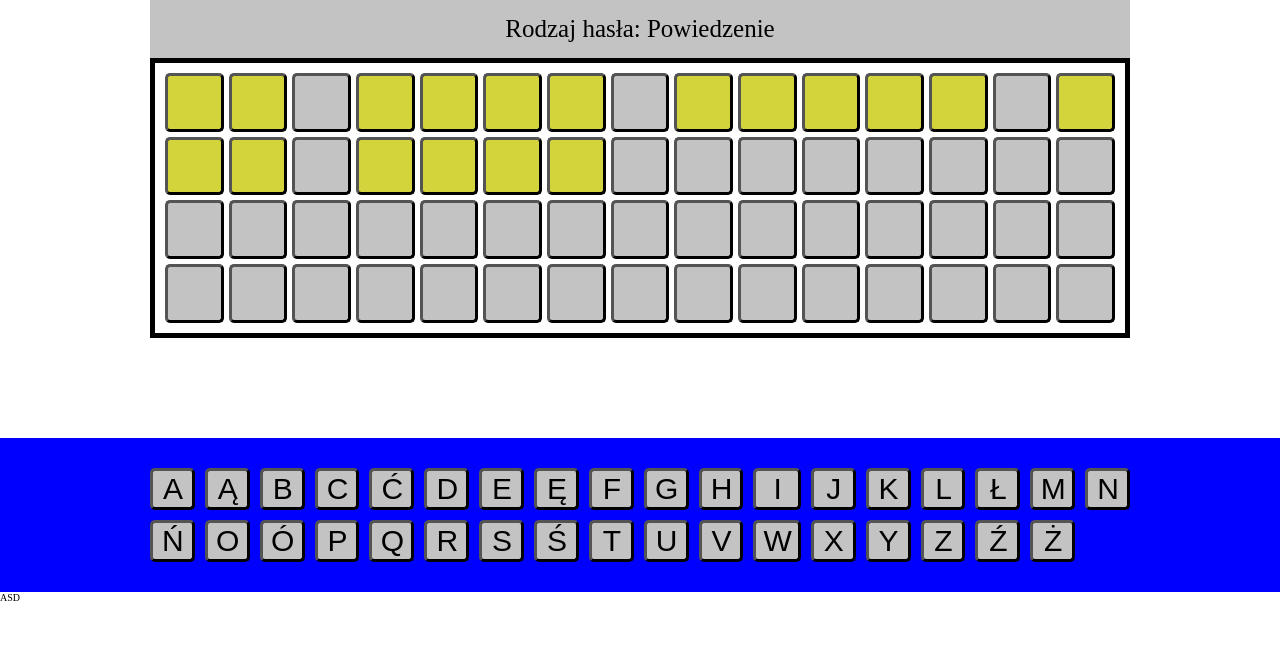
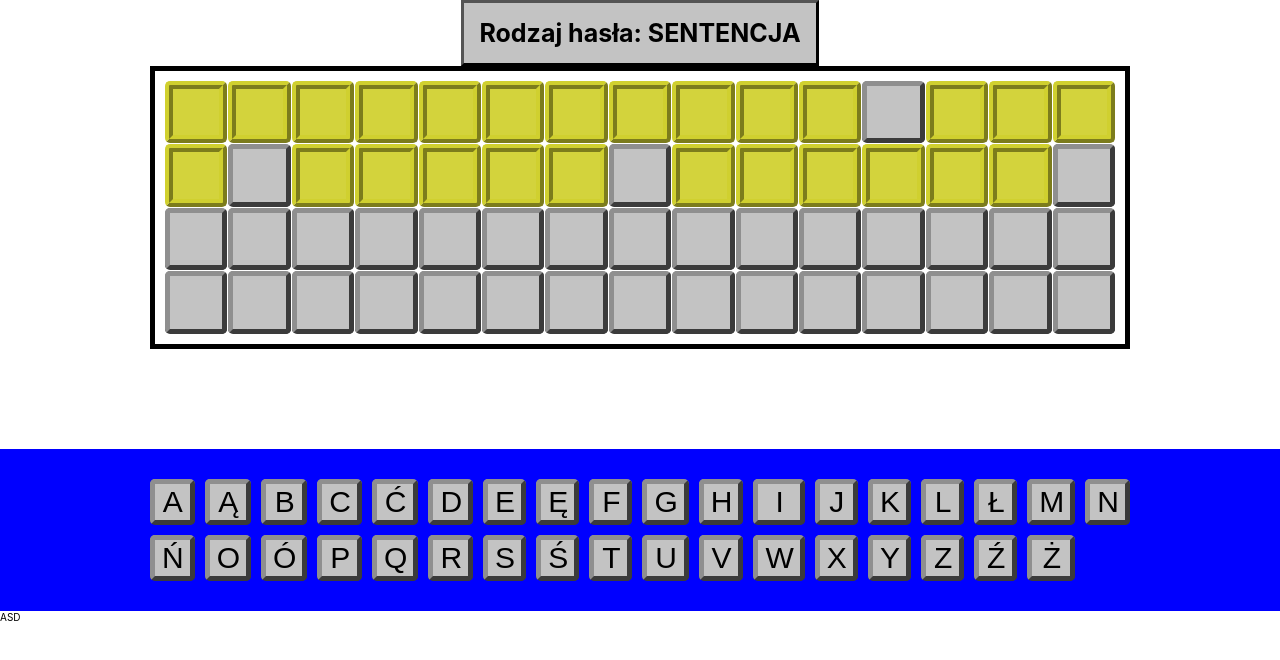
Before and after one commit to adriansokolowski/WheelOfFortune, a plain HTML site: page index.html in a window 1280 px wide. Drawn offline with Linux system fonts and the light colour scheme.

Commit message:
Change strcture.

```diff
--- a/assets/clues.js
+++ b/assets/clues.js
@@ -19,6 +19,17 @@ const clues = [
         category: "Osoba",
         clue: "Margaret thatcher"
     },
-
+    {
+        category: "Osoba",
+        clue: "Gaius Julius Caesar"
+    },
+    {
+        category: "Przysłowie",
+        clue: "Jak sobie pościelesz tak się wyśpisz"
+    },
+    {
+        category: "Sentencja",
+        clue: "Powtarzanie jest matką wiedzy"
+    }
 
 ];
--- a/assets/logic.js
+++ b/assets/logic.js
@@ -1,53 +1,80 @@
 const game = {
-    currentSentence: null, //aktualnie pobrane hasło
-    currentSentenceLetters: null
+    currentClue: null, // <= current randomized clue from clues object
+    currentClueLetters: null, // <= all letters in clue
+    attempts: 5, // <= attempts didnt used yet
+    tilesContainer: document.querySelector("#tiles"), // <= letter board container
+    tiles: document.querySelectorAll(".tile"), // <= every tile in letter board
+    lettersContainer: document.querySelector("#letters"), // <= click buttons container
+    playersContainer: document.querySelector("#players"), // <= players container
+    letterButtons: ["a","ą","b","c","ć","d","e","ę","f","g","h","i","j","k",
+    "l","ł","m","n","ń","o","ó","p","q","r","s","ś","t","u","v",
+    "w","x","y","z","ź","ż"], // <= alphabetical letters for buttons
+
+    getRandomClue() {
+        const max = clues.length-1; // how many clues in clue object
+        const min = 0;
+        const rand = Math.floor(Math.random()*(max-min+1)+min); // get random number
+
+        let category = document.querySelector("#clue"); // get clue span element
+
+        category.innerText = clues[rand].category;
+
+        this.currentClue = clues[rand].clue.toUpperCase();
+        this.currentClueLetters = this.currentClue.replace(/ /g, "");
+
+        this.tiles.forEach(function( tile, index ) {
+            // tile == tile div
+            if (index < clues[rand].clue.length && clues[rand].clue[index] != " ") {
+                //tile.innerHTML = clues[rand].clue[index].toUpperCase();
+                tile.className = "tile-active";
+
             }
-
-// losujemy hasło
-
-const randomize = ( max, min ) => { return Math.floor(Math.random()*(max-min+1)+min); }
-
-const rand = randomize(clues.length - 1, 0);
-
-const totalCells = 60;
-let count = 0;
-let tiles = document.querySelectorAll(".tile");
-let row = 1;
-let spaces = 0;
-
-category = document.querySelector("#category");
-
-category.innerHTML = "Rodzaj hasła: " + clues[rand].category;
-
-tiles.forEach(function( tile, index ) {
-
-    if ( clues[rand].clue[index] == " "){
-        spaces++
-    }
-
-    if (index === 14 && spaces == 2 ) {
-        row = 1;
-    }
-    if (index === 28) {
-        row = 2;
-    }
-
-     if (index < clues[rand].clue.length && clues[rand].clue[index] != " ") {
-        // tiles[index].innerHTML = clues[rand].clue[index].toUpperCase();
-        tiles[index].className = "tile-active";
-    }
-
           });
 
-let przyciski = document.querySelectorAll(".letter");
+    },
+    generateButtons() {
+       this.letterButtons.forEach(letter => {
+            const button = document.createElement("button");
+            button.classList.add("letter");
+            button.type = "button";
+            button.dataset.letter = letter.toUpperCase(); // add letter to button data
+            button.innerText = letter.toUpperCase();
+            this.lettersContainer.appendChild(button);
+        });
+    },
 
-let elemLetters = document.querySelector("#letters");
-
-elemLetters.addEventListener("click", e => {
+    setButtonEvents() {
+        this.lettersContainer.addEventListener("click", e => {
             if (e.target.nodeName.toUpperCase() === "BUTTON" && e.target.classList.contains("letter")) {
-        const letter = e.target.innerHTML;
-        console.log(letter); //na razie wypiszmy literę w konsoli
-        e.target.disabled = true;
+                const letter = e.target.dataset.letter;
+                this.checkLettersInBoard(letter);
+                e.target.disabled = true; // disable button
             }
         }
         );
+    },
+
+    checkLettersInBoard(letter){
+        if (this.currentClue.includes(letter)) { // if clicked letter exists in clue
+            for (let i=0; i<this.currentClue.length; i++) {
+                if (this.currentClue[i] === letter) {
+                    this.tiles[i].innerText = letter; // put letter in tile
+                    console.log(i);
+                }
+            }
+    }
+},
+
+    initGame() {
+        this.getRandomClue();
+        this.generateButtons();
+        this.setButtonEvents();
+    },
+
+    startGame() {
+        this.attempts = 5;
+    }
+
+}
+
+game.initGame();
--- a/assets/style.css
+++ b/assets/style.css
@@ -5,6 +5,10 @@
 
 html {
     font-size: 10px;
+}
+
+body {
+    font-family: -apple-system,BlinkMacSystemFont,Segoe UI,Helvetica,Arial,sans-serif;
 }
 
 .wrapper {
@@ -17,10 +21,17 @@ html {
 }
 
 #category {
+    display: inline-block;
+    font-weight: bold;
     background-color: #c3c3c3;
     padding: 1.5rem;
     font-size: 2.5rem;
     text-align: center;
+    border: 0.3rem outset black;
+}
+
+#clue {
+    text-transform: uppercase;
 }
 
 #tiles {
@@ -28,7 +39,7 @@ html {
     display: grid;
     grid-template-columns: repeat(15, 1fr);
     grid-template-rows: repeat(4, 1fr);
-    grid-gap: 0.5rem;
+    grid-gap: 0.1rem;
     border: 0.5rem solid black;
     place-items: start;
     padding: 1rem;
@@ -40,7 +51,7 @@ html {
     background-color: #c3c3c3;
     align-items: center;
     justify-content: center;
-    border: 0.3rem outset black;
+    border: 0.5rem outset #8f8f8f;
     border-radius: 0.5rem;
     height: 1fr;
     --aspect-ratio: 1/1;
@@ -52,8 +63,9 @@ html {
     background-color: #d3d33c;
     align-items: center;
     justify-content: center;
-    border: 0.3rem outset black;
+    border: 0.8rem ridge #d0d02f;
     border-radius: 0.5rem;
+    font-weight: bold;
     height: 1fr;
     --aspect-ratio: 1/1;
 }
@@ -63,7 +75,7 @@ html {
 }
 
 #tiles > .tile::before,
- #tiles > .tile-active::before  {
+#tiles > .tile-active::before  {
     content: "";
     display: inline-block;
     width: 1px;
@@ -108,13 +120,12 @@ html {
     border-radius: 0.5rem;
     height: 1fr;
     --aspect-ratio: 1/1;
-}
-
-button {
+    border: 0.5rem outset #8f8f8f;
     cursor: pointer;
 }
 
 button:disabled {
     background-color: #d3d33c;
     color: black;
+    border: 0.5rem ridge #d0d02f;
 }
--- a/index.html
+++ b/index.html
@@ -13,9 +13,11 @@
 <main>
     <section id="board">
         <div class="wrapper">
-            <div id="category">
-                Rodzaj hasła: ABC
-            </div>
+            <center>
+                <div id="category">
+                    Rodzaj hasła: <span id="clue"></span>
+                </div>
+            </center>
             <div id="tiles">
                 <div class="tile"></div>
                 <div class="tile"></div>
@@ -84,41 +86,7 @@
     <section id="game-letters">
         <div class="wrapper">
             <div id="letters">
-                <button class="letter">A</button>
-                <button class="letter">Ą</button>
-                <button class="letter">B</button>
-                <button class="letter">C</button>
-                <button class="letter">Ć</button>
-                <button class="letter">D</button>
-                <button class="letter">E</button>
-                <button class="letter">Ę</button>
-                <button class="letter">F</button>
-                <button class="letter">G</button>
-                <button class="letter">H</button>
-                <button class="letter">I</button>
-                <button class="letter">J</button>
-                <button class="letter">K</button>
-                <button class="letter">L</button>
-                <button class="letter">Ł</button>
-                <button class="letter">M</button>
-                <button class="letter">N</button>
-                <button class="letter">Ń</button>
-                <button class="letter">O</button>
-                <button class="letter">Ó</button>
-                <button class="letter">P</button>
-                <button class="letter">Q</button>
-                <button class="letter">R</button>
-                <button class="letter">S</button>
-                <button class="letter">Ś</button>
-                <button class="letter">T</button>
-                <button class="letter">U</button>
-                <button class="letter">V</button>
-                <button class="letter">W</button>
-                <button class="letter">X</button>
-                <button class="letter">Y</button>
-                <button class="letter">Z</button>
-                <button class="letter">Ź</button>
-                <button class="letter">Ż</button>
+
             </div>
         </div>
     </section>
@@ -129,5 +97,7 @@
 </main>
 <script src="assets/clues.js"></script>
 <script src="assets/logic.js"></script>
+
+
 </body>
 </html>
```
Lines whose indentation alone changed are shown as unchanged.
